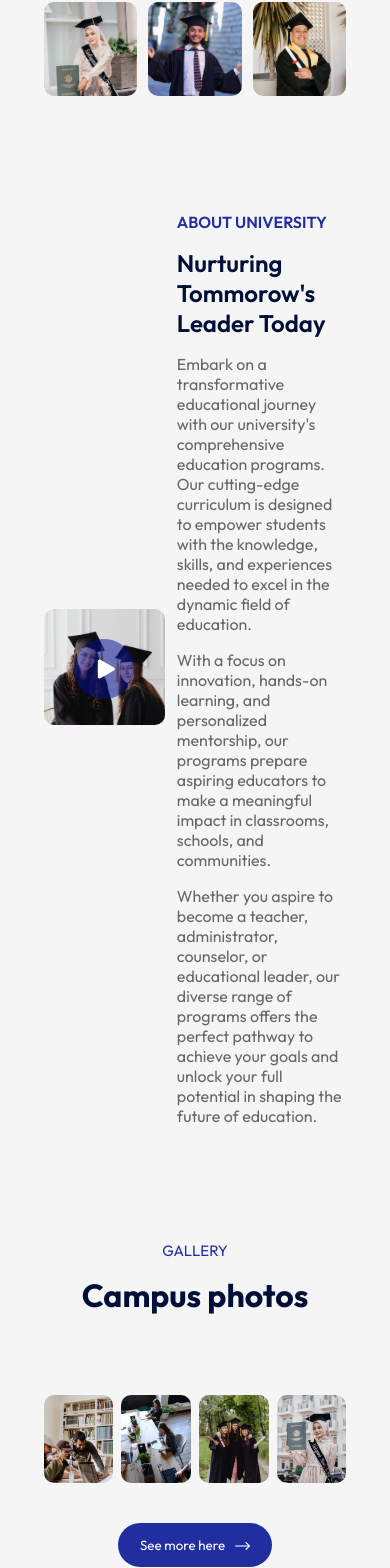
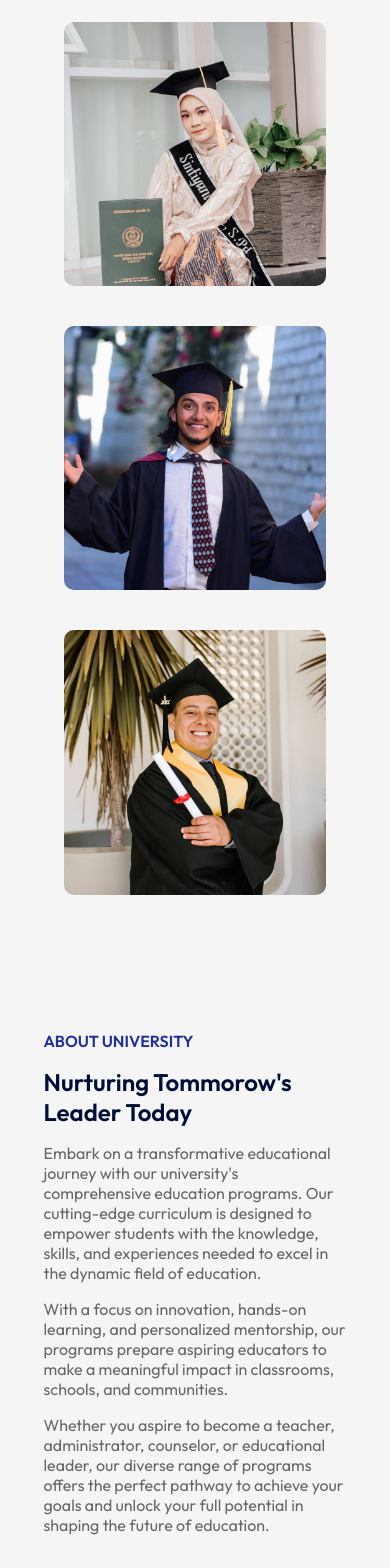
Before and after one commit to mahishamudaliar26/Educity, a React (Vite) app in the folder educity/: page / in a window 390 px wide. Shown: the part 1019-2587 px from the top of the page. Built offline with nearby package versions, Linux system fonts and the light colour scheme.

Commit message:
media query

```diff
--- a/educity/src/components/About/About.css
+++ b/educity/src/components/About/About.css
@@ -39,3 +39,20 @@
     color: #676767;
     margin-bottom: 15px;
 }
+
+
+/* Media Query */
+
+@media(max-width: 800px){
+    .about{
+        flex-direction: column;
+    }
+    .about-left{
+        flex-basis:100% ;
+        margin: 20px;
+        order: 2;
+    }
+    .about-right{
+        flex-basis:100% ;
+    }
+}
--- a/educity/src/components/Campus/Campus.css
+++ b/educity/src/components/Campus/Campus.css
@@ -13,3 +13,15 @@
     width: 23%;
     border-radius: 10px;
 }
+
+/* Media Query */
+
+@media(max-width: 800px){
+    .gallery{
+        flex-wrap: wrap;
+    }
+    .gallery img{
+        width:48% ;
+        margin-bottom: 25px;
+    }
+}
--- a/educity/src/components/Program/Programs.css
+++ b/educity/src/components/Program/Programs.css
@@ -41,3 +41,15 @@
     opacity: 1;
     padding-top: 0;
 }
+
+/* Media Query */
+
+@media(max-width: 650px){
+    .programs{
+        flex-direction: column;
+    }
+    .program{
+        flex-basis:100% ;
+        margin: 20px;
+    }
+}
--- a/educity/src/components/Testimonials/Testimonials.css
+++ b/educity/src/components/Testimonials/Testimonials.css
@@ -54,3 +54,40 @@
 .user-info h3{
     color: #212EA0;
 }
+
+
+
+/* Media Query */
+
+@media(max-width: 800px){
+    .testimonial{
+        padding: 0 40px;
+    }
+    .next-btn, .back-btn{
+        padding:10px ;
+        width: 35px;
+    }
+    .testimonial ul li{
+        padding:10px ;
+    }
+    .slide{
+        padding: 10px;
+    }
+    .slide img{
+        width: 50px;
+        border: 3px solid #212EA0;
+    }
+}
+
+@media(max-width: 800px){
+    .user-info{
+        display: block;
+        margin-bottom: 10px;
+    }
+    .user-info h3{
+        font-size: 16px;
+    }
+    .slider p{
+        font-size: 12px;
+    }
+}
```
